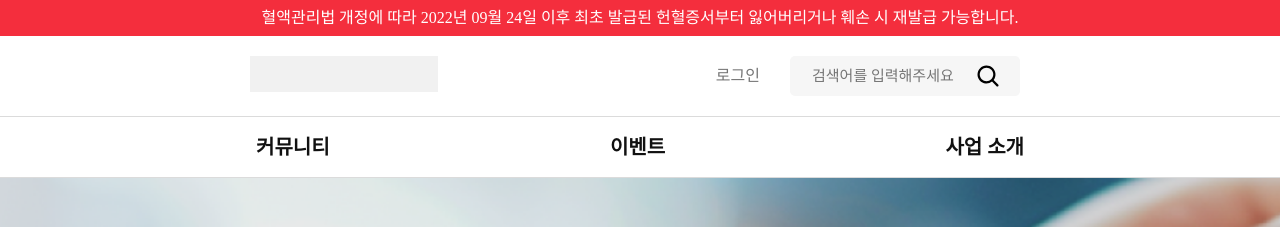
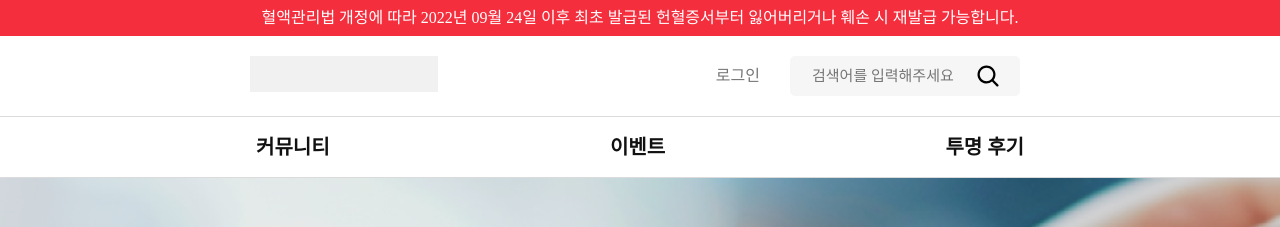
Before and after one commit to Likelion-YeungNam-Univ/12th-gibble-web, a React (Create React App) app: page / in a window 1280 px wide. Shown: the top 227 px of the page. Built offline with nearby package versions, Linux system fonts and the light colour scheme; no server answers; a web font is replaced by a local one.

Commit message:
fix: Navbar 카테고리 수정

```diff
--- a/src/layouts/header/Navbar.js
+++ b/src/layouts/header/Navbar.js
@@ -8,7 +8,7 @@ const Navbar = () => {
     <Wrapper>
       <Category onClick={() => navigate("/post")}>커뮤니티</Category>
       <Category onClick={() => navigate("/event")}>이벤트</Category>
-      <Category>사업 소개</Category>
+      <Category onClick={() => navigate("/review")}>투명 후기</Category>
     </Wrapper>
   );
 };
```
